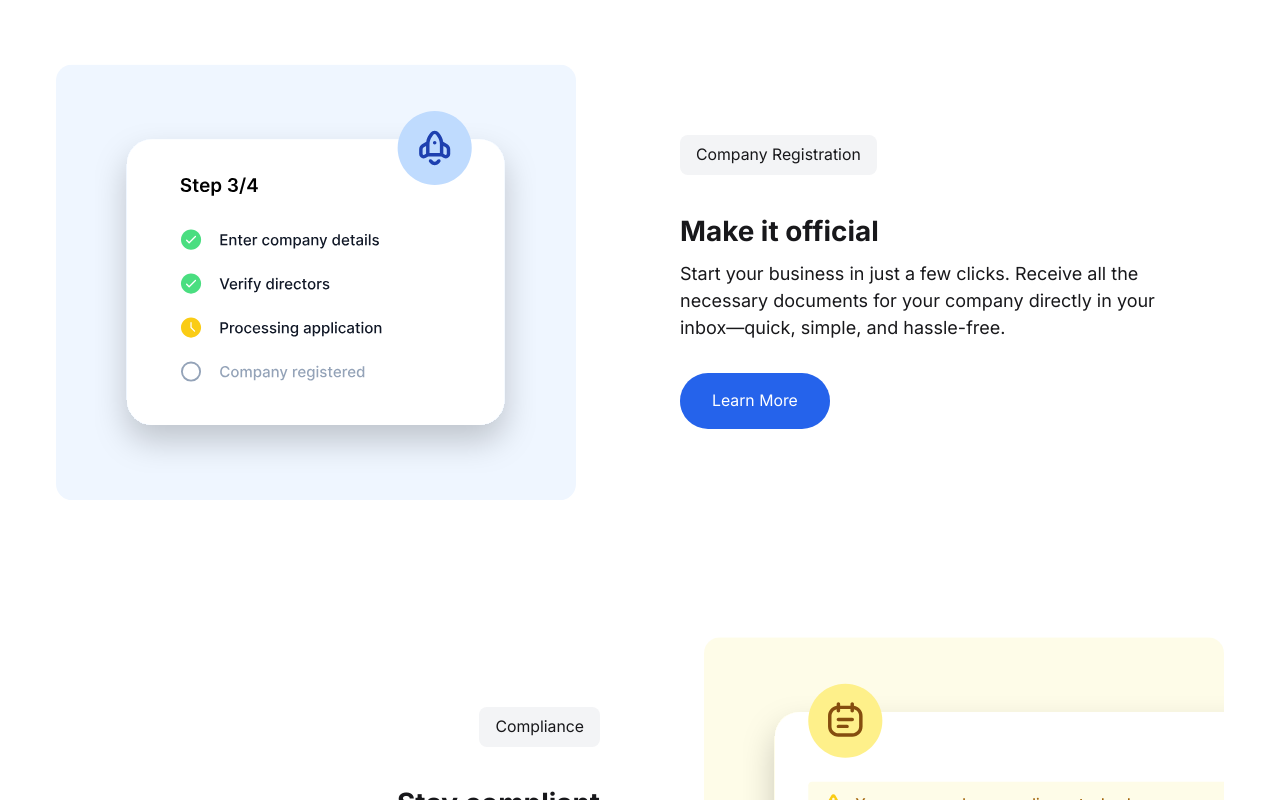
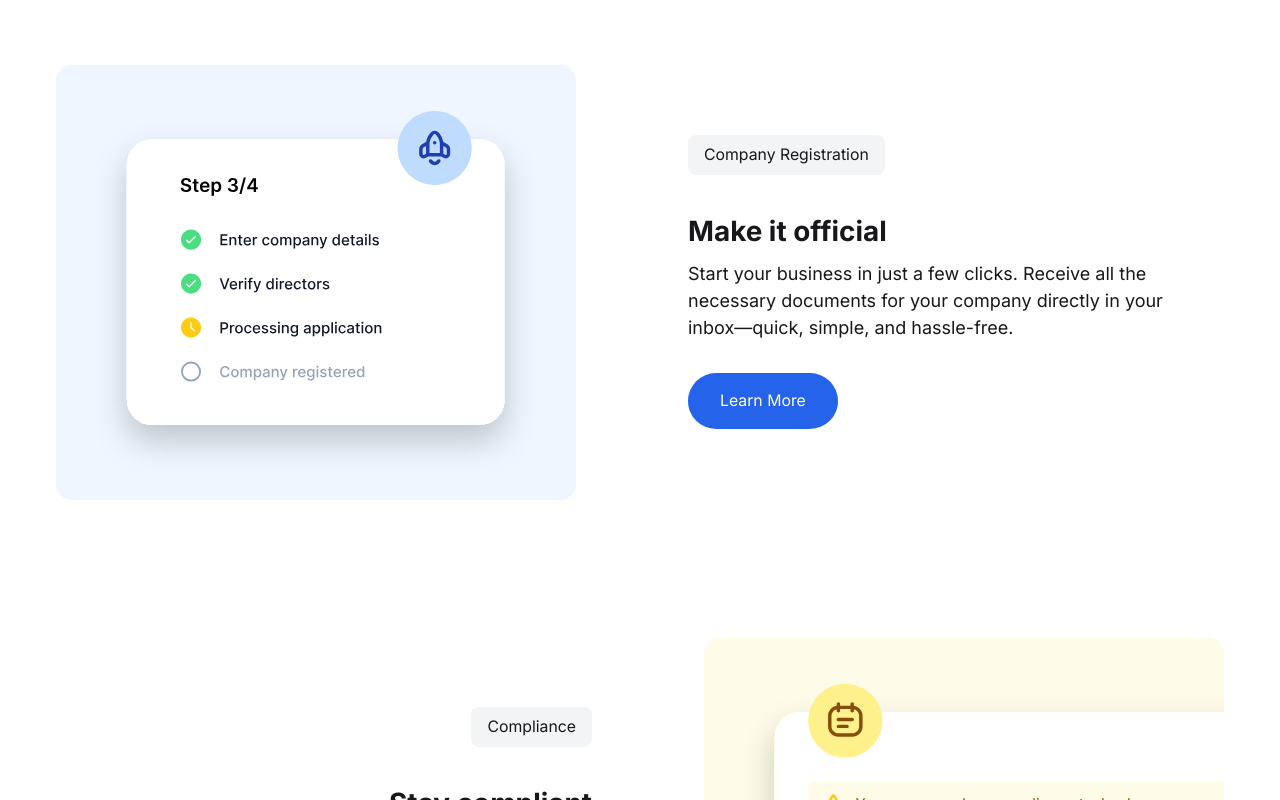
Before and after one commit to redMulla/gov-access-nextjs, a Next.js app: page / in a window 1280 px wide. Shown: the part 1880-2680 px from the top of the page. Built offline with nearby package versions, Linux system fonts and the light colour scheme.

Commit message:
edit grid card

```diff
--- a/components/GridCard.tsx
+++ b/components/GridCard.tsx
@@ -27,7 +27,7 @@ const GridCard = ({
       <div className="col-span-1 flex align-center">
         <div
           className={`flex flex-col gap-5 my-auto ${
-            reverse ? "text-end ml-auto pe-8" : "ps-8"
+            reverse ? "text-end ml-auto pe-10" : "ps-10"
           }`}
         >
           <span
```
